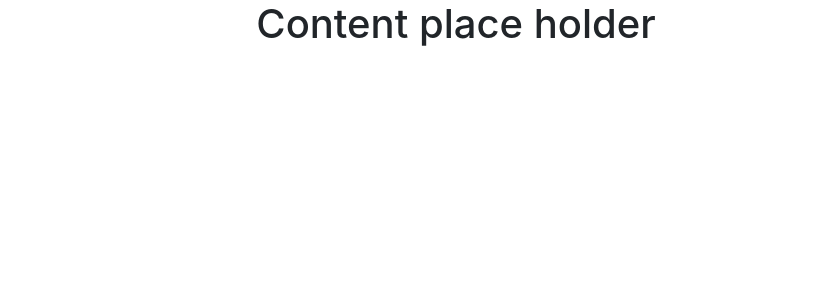
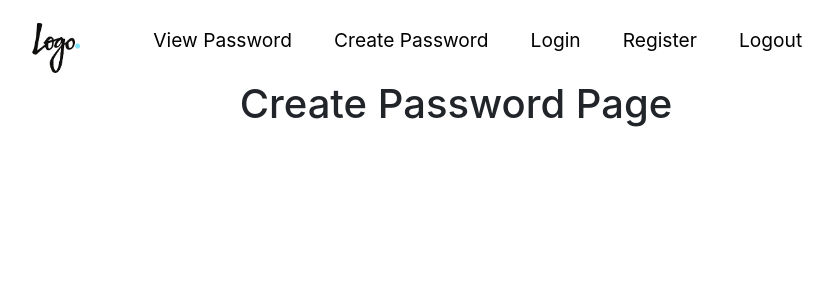
Before and after one commit to rattanakleng/one-vault, a React (Create React App) app in the folder client/: page /createPassword in a window 1280 px wide. Shown: the top 300 px of the page, without its empty margins (184-1017 px from the left). Built offline with nearby package versions, Linux system fonts and the light colour scheme.

Commit message:
Create pages files and Navbar component. Update App.js-import all page and Navbar

```diff
--- a/client/src/App.js
+++ b/client/src/App.js
@@ -1,11 +1,26 @@
-import './App.css';
+import './App.css'
+import { BrowserRouter as Router, Route, Switch } from 'react-router-dom'
+import { Navbar } from './components/share/Navbar/Navbar'
+import CreatePassword from './components/pages/CreatePassword'
+import Register from './components/pages/Register'
+import Login from './components/pages/Login'
+import ViewPassword from './components/pages/ViewPassword'
 
 function App() {
   return (
     <div className="App">
-      <h1>Content place holder</h1> <i class="fas fa-candle-holder    "></i>
+      <Router>
+        <Navbar />
+        <Switch>
+          <Route exact path="/" component={Login} />
+          <Route exact path="/viewPassword" component={ViewPassword} />
+          <Route exact path="/register" component={Register} />
+          <Route exact path="/login" component={Login} />
+          <Route exact path="/createPassword" component={CreatePassword} />
+        </Switch>
+      </Router>
     </div>
-  );
+  )
 }
 
-export default App;
+export default App
--- /dev/null
+++ b/client/src/components/pages/CreatePassword.js
@@ -0,0 +1,11 @@
+import React from 'react'
+
+const CreatePassword = () => {
+    return (
+        <div>
+            <h1 className="text-center">Create Password Page</h1>
+        </div>
+    )
+}
+
+export default CreatePassword
--- /dev/null
+++ b/client/src/components/pages/Login.js
@@ -0,0 +1,11 @@
+import React from 'react'
+
+const Login = () => {
+    return (
+        <div>
+            <h1 className="text-center">Login Page</h1>
+        </div>
+    )
+}
+
+export default Login
--- /dev/null
+++ b/client/src/components/pages/Register.js
@@ -0,0 +1,11 @@
+import React from 'react'
+
+const Register = () => {
+    return (
+        <div>
+            <h1 className="text-center">Register Page</h1>
+        </div>
+    )
+}
+
+export default Register
--- /dev/null
+++ b/client/src/components/pages/ViewPassword.js
@@ -0,0 +1,11 @@
+import React from 'react'
+
+const ViewPassword = () => {
+    return (
+        <div>
+            <h1 className="text-center">View Password Page</h1>
+        </div>
+    )
+}
+
+export default ViewPassword
--- /dev/null
+++ b/client/src/components/share/Navbar/Navbar.css
@@ -0,0 +1,150 @@
+.navbar {
+    height: 80px;
+    display: flex;
+    justify-content: center;
+    align-items: center;
+    font-size: 1.2rem;
+    position: sticky;
+    top: 0;
+    z-index: 1;
+    background-color:#fff;
+  }
+
+  .navbar-container {
+    display: flex;
+    justify-content: center;
+    align-items: center;
+    height: 80px;
+    max-width: 1500px;
+  }
+
+  .navbar-logo {
+    color: #fff;
+    height: 50px;
+  }
+
+  .nav-menu {
+    display: grid;
+    grid-template-columns: repeat(8, auto);
+    grid-gap: 10px;
+    list-style: none;
+    text-align: center;
+    width: 60vw;
+    justify-content: end;
+    margin-right: 2rem;
+  }
+
+  .nav-item {
+    height: 80px;
+  }
+
+  .nav-links {
+    color: #000000;
+    display: flex;
+    align-items: center;
+    text-decoration: none;
+    padding: 0.5rem 1rem;
+    height: 100%;
+  }
+
+  .nav-links:hover {
+    border-bottom: 4px solid #fff;
+    transition: all 0.2s ease-out;
+  }
+
+  .fa-bars {
+    color: #000000;
+  }
+
+  .fa- {
+    color: #000000;
+  }
+
+  .nav-links-mobile {
+    display: none;
+  }
+
+  .menu-icon {
+    display: none;
+  }
+
+  @media screen and (max-width: 960px) {
+    .NavbarItems {
+      position: relative;
+    }
+
+    .nav-menu {
+      display: flex;
+      flex-direction: column;
+      width: 100%;
+      position: absolute;
+      top: 80px;
+      left: -100%;
+      opacity: 1;
+      transition: all 0.5s ease;
+    }
+
+    .nav-menu.active {
+      background: #F2C94C;
+      left: 0;
+      opacity: 1;
+      transition: all 0.5s ease;
+      z-index: 1;
+    }
+
+    .nav-links {
+      text-align: center;
+      padding: 2rem;
+      width: 100%;
+      display: table;
+    }
+
+    .nav-links:hover {
+      background-color: #fff;
+      color: #F2C94C;
+      border-radius: 0;
+    }
+
+    .navbar-logo {
+      position: absolute;
+      top: 0;
+      left: 0;
+      transform: translate(25%, 50%);
+    }
+
+    .menu-icon {
+      display: block;
+      position: absolute;
+      top: 0;
+      right: 0;
+      transform: translate(-100%, 60%);
+      font-size: 1.8rem;
+      cursor: pointer;
+    }
+
+    .fa-times {
+      color: #fff;
+      font-size: 2rem;
+    }
+
+    .nav-links-mobile {
+      display: block;
+      text-align: center;
+      margin: 2rem auto;
+      border-radius: 4px;
+      width: 80%;
+      text-decoration: none;
+      font-size: 1.5rem;
+      background-color: transparent;
+      color: #fff;
+      padding: 14px 20px;
+      border: 1px solid #fff;
+      transition: all 0.3s ease-out;
+    }
+
+    .nav-links-mobile:hover {
+      background: #fff;
+      color: #242424;
+      transition: 250ms;
+    }
+  }
--- /dev/null
+++ b/client/src/components/share/Navbar/Navbar.js
@@ -0,0 +1,75 @@
+import React, { useState } from 'react'
+import { Link } from 'react-router-dom'
+import './Navbar.css'
+
+export const Navbar = () => {
+  const [click, setClick] = useState(false)
+
+  const handleClick = () => setClick(!click) // make it toggle between true and false
+  const closeMobileMenu = () => setClick(false)
+  return (
+    <>
+      <nav className="navbar">
+        <div className="navbar-container">
+          <img className="navbar-logo" src="./assets/img/logo.png" alt="Logo" />
+
+          <div className="menu-icon" onClick={handleClick}>
+            <i className={click ? 'fas fa-times' : 'fas fa-bars'} />
+          </div>
+
+          <ul className={click ? 'nav-menu active' : 'nav-menu'}>
+            <li className="nav-item">
+              <Link
+                to="/viewPassword"
+                className="nav-links"
+                onClick={closeMobileMenu}
+              >
+                View Password
+              </Link>
+            </li>
+
+            <li className="nav-item">
+              <Link
+                to="/createPassword"
+                className="nav-links"
+                onClick={closeMobileMenu}
+              >
+                Create Password
+              </Link>
+            </li>
+
+            <li className="nav-item">
+              <Link
+                to="/login"
+                className="nav-links"
+                onClick={closeMobileMenu}
+              >
+                Login
+              </Link>
+            </li>
+
+            <li className="nav-item">
+              <Link
+                to="/register"
+                className="nav-links"
+                onClick={closeMobileMenu}
+              >
+                Register
+              </Link>
+            </li>
+
+            <li className="nav-item">
+              <Link
+                to="/login"
+                className="nav-links"
+                onClick={closeMobileMenu}
+              >
+                Logout
+              </Link>
+            </li>
+          </ul>
+        </div>
+      </nav>
+    </>
+  )
+}
```
Also changed, not shown: client/public/assets/img/logo.png (added).
